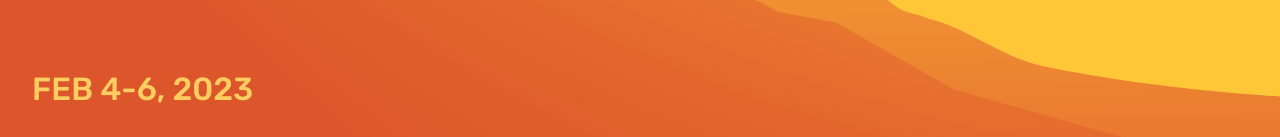
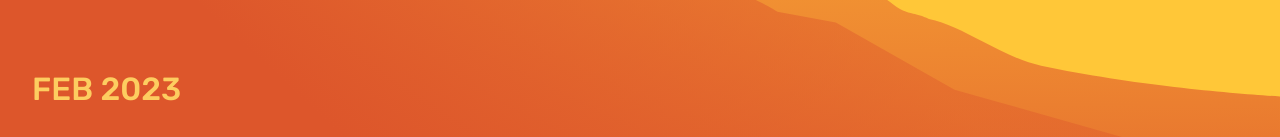
Before and after one commit to ScottyLabs/tartanhacks, a Next.js app: page / in a window 1280 px wide. Shown: the part 660-797 px from the top of the page. Built offline with nearby package versions, Linux system fonts and the light colour scheme.

Commit message:
Remove day from event date

```diff
--- a/src/components/Hero/index.tsx
+++ b/src/components/Hero/index.tsx
@@ -26,7 +26,7 @@ export default function Hero() {
         <div className={styles.heroSpacerEnd} />
       </div>
       <div className={styles.eventDate}>
-        <Text variant="h2">FEB 4-6, 2023</Text>
+        <Text variant="h2">FEB 2023</Text>
       </div>
     </>
   );
```
